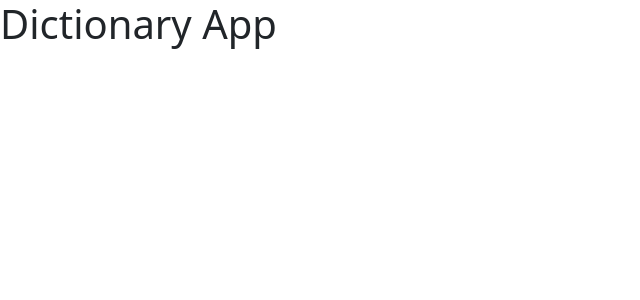
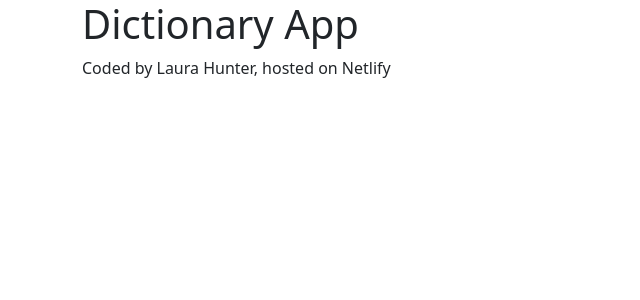
Before and after one commit to laurajhunter88/dictionary-app-react, a React (Create React App) app: page / in a window 1280 px wide. Shown: the top 300 px of the page, without its empty margins (0-640 px from the left). Built offline with nearby package versions, Linux system fonts and the light colour scheme.

Commit message:
added structure to app.js

```diff
--- a/src/App.js
+++ b/src/App.js
@@ -1,9 +1,18 @@
 import "./App.css";
+import Dictionary from "./Dictionary";
 
 function App() {
   return (
     <div className="App">
-      <h1>Dictionary App</h1>
+      <div className="container">
+        <header className="App-header">
+          <h1>Dictionary App</h1>
+        </header>
+        <main>
+          <Dictionary />
+        </main>
+        <footer>Coded by Laura Hunter, hosted on Netlify</footer>
+      </div>
     </div>
   );
 }
--- /dev/null
+++ b/src/Dictionary.js
@@ -0,0 +1,5 @@
+import React from "react";
+
+export default function Dictionary() {
+  return <div className="Dictionary"></div>;
+}
```
